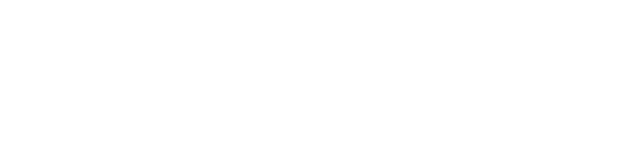
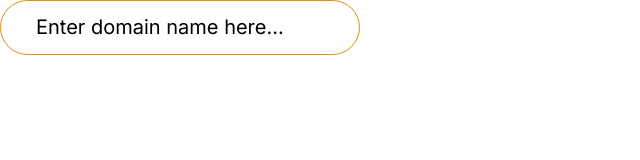
Before and after one commit to AronaLeaga/moshifiedbro, a plain HTML site: page CSS/index.html in a window 1280 px wide. Shown: the whole page, without its empty margins (0-640 px from the left). Drawn offline with Linux system fonts and the light colour scheme.

```diff
--- a/CSS/index.html
+++ b/CSS/index.html
@@ -13,6 +13,6 @@
 
 </head>
 <body>
-
+<input type="text" class="input" placeholder="Enter domain name here...">
 </body>
 </html>
--- a/CSS/styles.css
+++ b/CSS/styles.css
@@ -220,3 +220,19 @@
         font-size: 1.5rem;
         padding-left: 0;
     } }
+
+
+/* INPUTS */
+
+.input {
+    border-radius: 30px;
+    border: 1px solid rgb(224, 142, 11);
+    color: var(--color-headings);
+    font-size: 2rem;
+    outline: 0;
+    padding: 1.5rem 3.5rem;
+}
+::placeholder {
+    color: black;
+
+}
```
